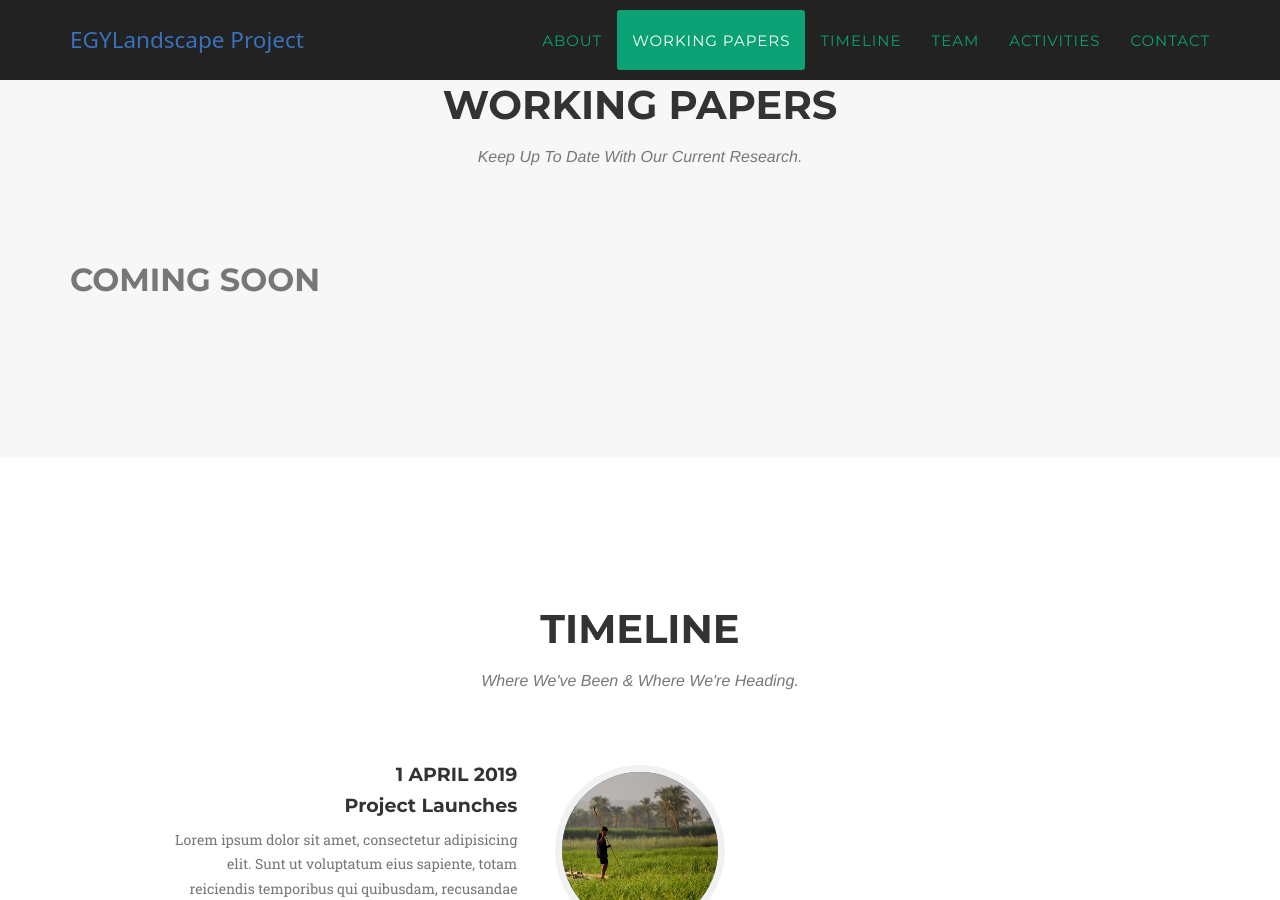
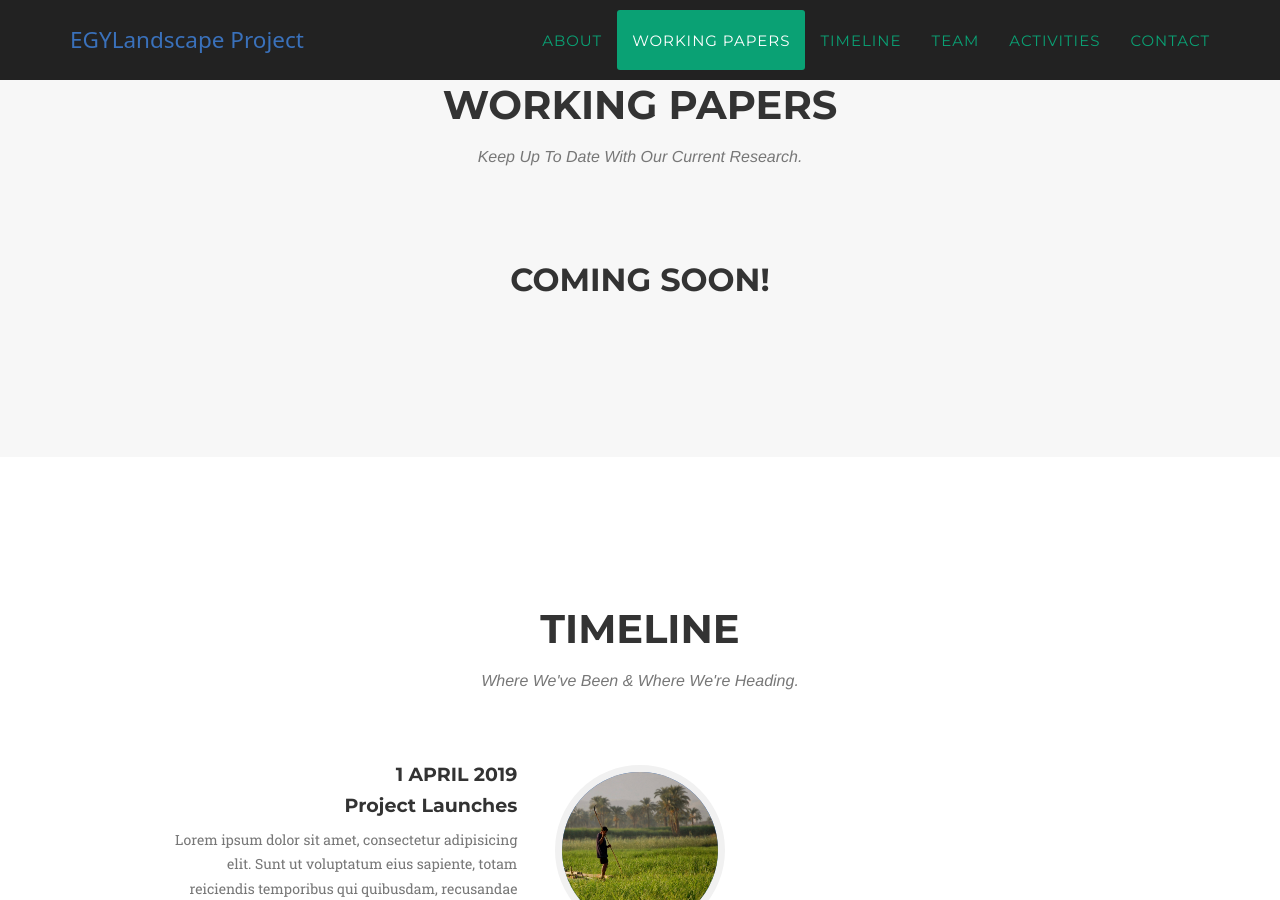
Before and after one commit to mhshaaban/egylandscapeproject.github.io, a Jekyll site: the page built from index.html, in a window 1280 px wide and 900 px high, scrolled down 1707 px. Built offline with Jekyll 4.4.1, drawn with Linux system fonts in a browser that asks for light colours; some web fonts are replaced.

Commit message:
Update portfolio_grid.html

```diff
--- a/_includes/portfolio_grid.html
+++ b/_includes/portfolio_grid.html
@@ -7,7 +7,7 @@
                     <h3 class="section-subheading text-muted">Keep Up To Date With Our Current Research.</h3>
                 </div>
             </div>
-            <h2 class="section-subheading text-muted">Coming Soon</h3>
+            <h2 style="text-align: center">Coming Soon!</h2>
             <!--
             <div class="row">
             {% for post in site.posts %}
```
